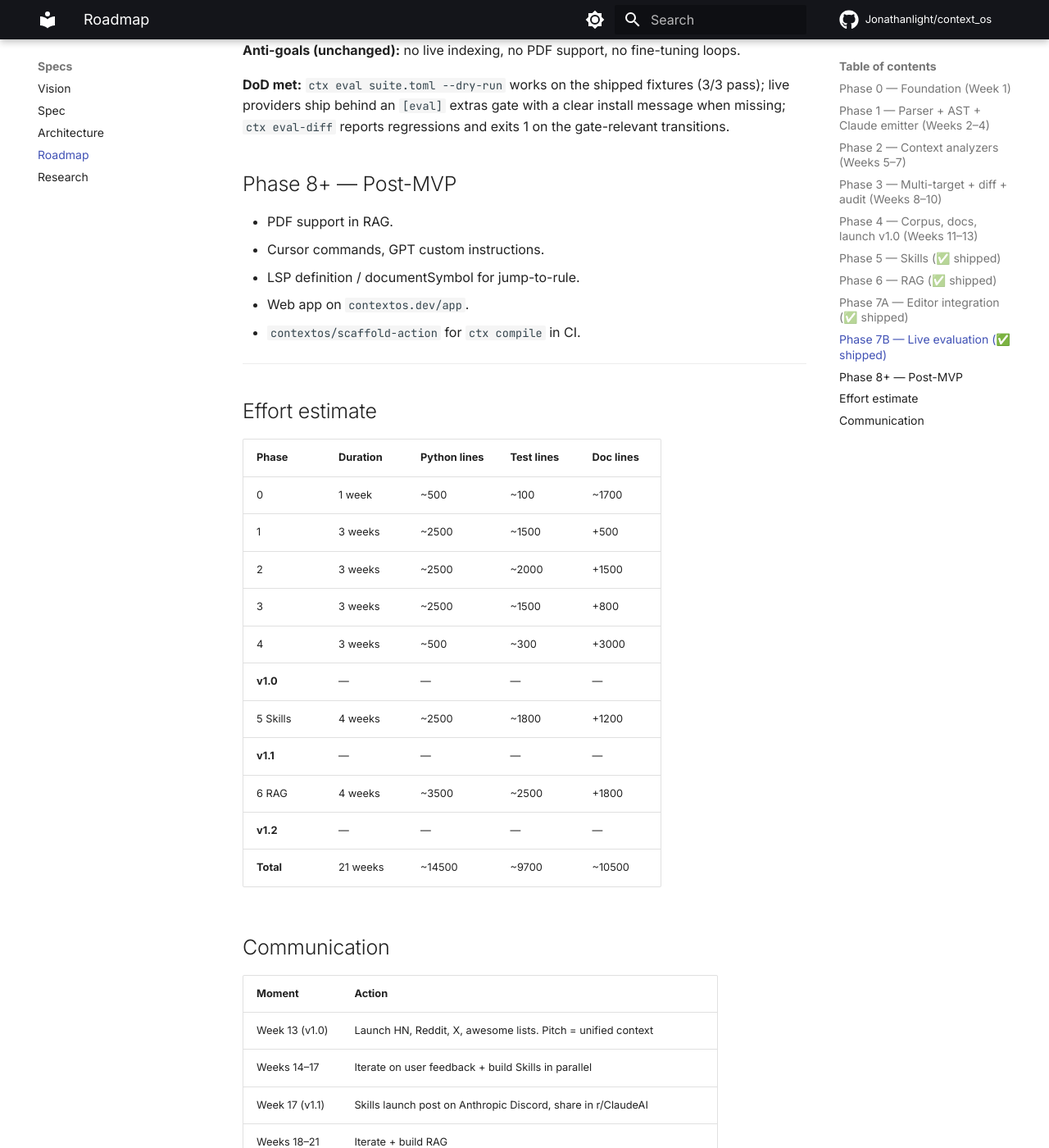
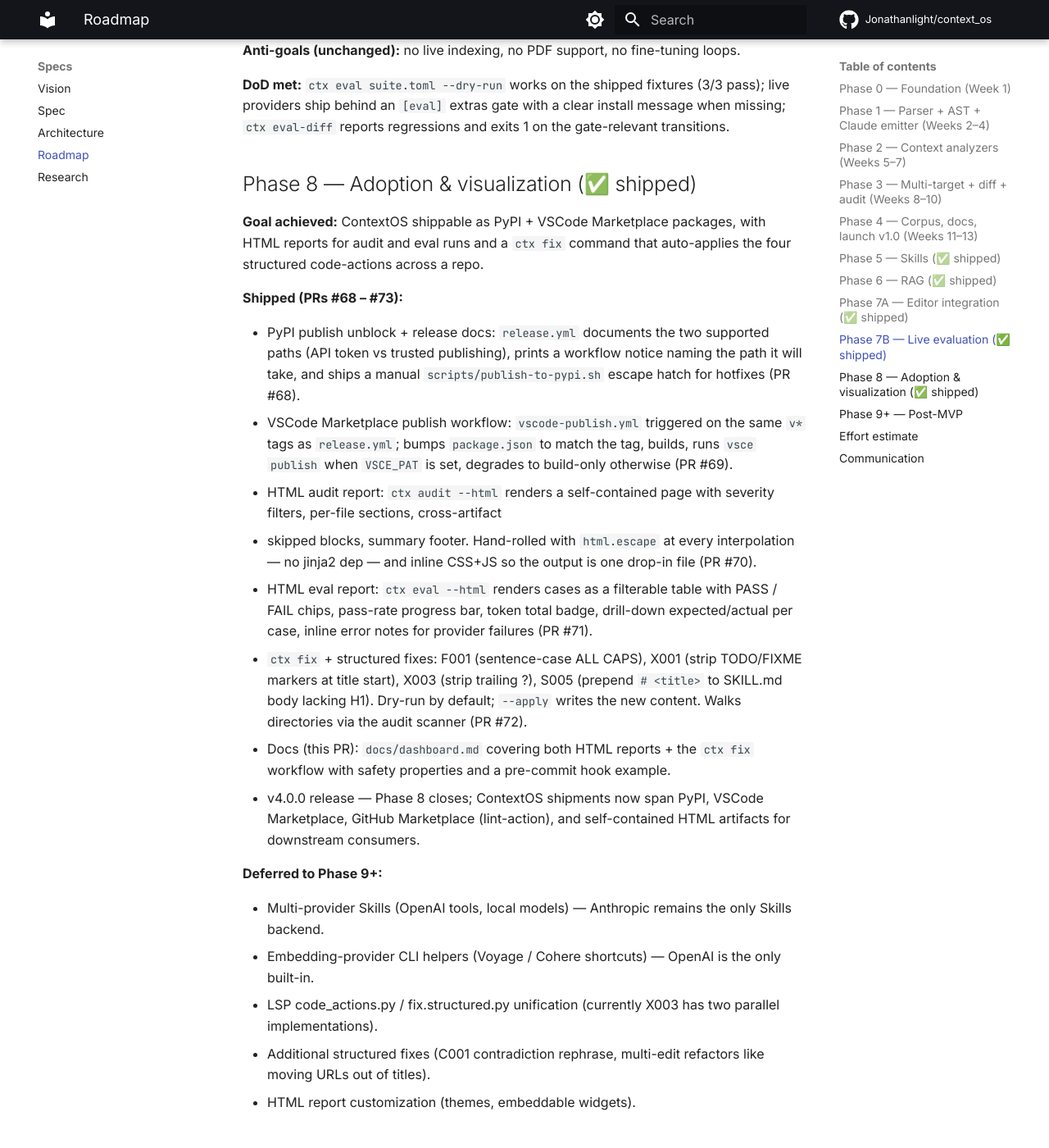
Before and after one commit to Jonathanlight/context_os, an MkDocs documentation site: the page built from docs/specs/ROADMAP.md, in a window 1280 px wide and 1400 px high, scrolled down 6669 px. Shown: the whole window at 82% size. Built offline with MkDocs 1.6.1 and Material for MkDocs 9.7.7, drawn with Linux system fonts in a browser that asks for light colours; comment, search, counter and statistics services are not loaded; some of the changed text lies outside the part shown.

Commit message:
phase8(docs): dashboard page + ROADMAP close + v4.0.0 release
Close Phase 8 with the visualization & auto-fix workflow doc, the
ROADMAP update, and the v4.0.0 release marking ContextOS as a
shippable product across PyPI, the VSCode Marketplace, and
self-contained HTML artifacts.

docs/dashboard.md (new):
- Walks through ctx audit --html and ctx eval --html, what the
  output contains, when each shape is useful.
- ctx fix section: the four supported fixes, dry-run by default,
  pre-commit hook example, separate CI gate example with
  `git diff --exit-code`.
- Safety properties spelled out: dry-run default, idempotent,
  conservative (X001 only at title start, F001 uses sentence
  case not title case), no multi-edit fixes yet.

mkdocs.yml:
- New "Visualization & auto-fix" nav entry pointing at
  docs/dashboard.md.

docs/specs/ROADMAP.md:
- Phase 8 flipped to ✅ shipped with the full PR list (#68-#73)
  and per-milestone summary.
- Deferred-to-Phase-9+ list: multi-provider Skills, embedding
  CLI helpers, LSP/fix dedup, additional structured fixes,
  HTML report customization.

Version bump:
- pyproject.toml 3.0.0 -> 4.0.0 (semver major: new conceptual
  surface — auto-fix + shippable artifacts on top of the v3 lint
  + eval base). No backwards-incompatible API changes; v3.x
  consumers keep working unchanged.
- src/contextos/__init__.py same.
- ctx --version verified to print "contextos 4.0.0".

CHANGELOG:
- New [4.0.0] entry enumerating every Phase 8 deliverable
  (#68-#73), the new ctx fix subcommand, --html on audit/eval,
  the new vscode-publish.yml workflow, plus the documented
  limitations (LSP/fix dedup pending, PyPI + Marketplace one-time
  setup required, no multi-edit fixes).

README:
- Status section flipped to v4.0.0 shipped; phase matrix shows
  Phase 8 ✅ and a new Phase 9+ row for deferred items.
- CLI surface table gains ctx fix.
- Mention --html on audit/eval explicitly below the table.

Validation:
- mkdocs build --strict clean (new dashboard.md validates, all
  internal links resolve).
- pytest -q --no-cov — 1129 passing, 1 skipped (no code touched).
- mypy --strict clean on 167 source files.
- ruff check clean.
- ctx --version prints "contextos 4.0.0".

```diff
--- a/docs/specs/ROADMAP.md
+++ b/docs/specs/ROADMAP.md
@@ -291,13 +291,68 @@
 gate with a clear install message when missing; `ctx eval-diff`
 reports regressions and exits 1 on the gate-relevant transitions.
 
-## Phase 8+ — Post-MVP
+## Phase 8 — Adoption & visualization (✅ shipped)
+
+**Goal achieved:** ContextOS shippable as PyPI + VSCode Marketplace
+packages, with HTML reports for audit and eval runs and a
+``ctx fix`` command that auto-applies the four structured
+code-actions across a repo.
+
+**Shipped (PRs #68 – #73):**
+
+- PyPI publish unblock + release docs: ``release.yml`` documents
+  the two supported paths (API token vs trusted publishing), prints
+  a workflow notice naming the path it will take, and ships a
+  manual ``scripts/publish-to-pypi.sh`` escape hatch for hotfixes
+  (PR #68).
+- VSCode Marketplace publish workflow: ``vscode-publish.yml``
+  triggered on the same ``v*`` tags as ``release.yml``; bumps
+  ``package.json`` to match the tag, builds, runs ``vsce publish``
+  when ``VSCE_PAT`` is set, degrades to build-only otherwise
+  (PR #69).
+- HTML audit report: ``ctx audit --html`` renders a self-contained
+  page with severity filters, per-file sections, cross-artifact
+  + skipped blocks, summary footer. Hand-rolled with
+  ``html.escape`` at every interpolation — no jinja2 dep — and
+  inline CSS+JS so the output is one drop-in file (PR #70).
+- HTML eval report: ``ctx eval --html`` renders cases as a
+  filterable table with PASS / FAIL chips, pass-rate progress
+  bar, token total badge, drill-down expected/actual per case,
+  inline error notes for provider failures (PR #71).
+- ``ctx fix`` + structured fixes: F001 (sentence-case ALL CAPS),
+  X001 (strip TODO/FIXME markers at title start), X003 (strip
+  trailing ?), S005 (prepend ``# <title>`` to SKILL.md body
+  lacking H1). Dry-run by default; ``--apply`` writes the new
+  content. Walks directories via the audit scanner (PR #72).
+- Docs (this PR): ``docs/dashboard.md`` covering both HTML
+  reports + the ``ctx fix`` workflow with safety properties and
+  a pre-commit hook example.
+- v4.0.0 release — Phase 8 closes; ContextOS shipments now span
+  PyPI, VSCode Marketplace, GitHub Marketplace (lint-action), and
+  self-contained HTML artifacts for downstream consumers.
+
+**Deferred to Phase 9+:**
+
+- Multi-provider Skills (OpenAI tools, local models) — Anthropic
+  remains the only Skills backend.
+- Embedding-provider CLI helpers (Voyage / Cohere shortcuts) —
+  OpenAI is the only built-in.
+- LSP code_actions.py / fix.structured.py unification (currently
+  X003 has two parallel implementations).
+- Additional structured fixes (C001 contradiction rephrase,
+  multi-edit refactors like moving URLs out of titles).
+- HTML report customization (themes, embeddable widgets).
+
+## Phase 9+ — Post-MVP
 
 - PDF support in RAG.
 - Cursor commands, GPT custom instructions.
 - LSP definition / documentSymbol for jump-to-rule.
 - Web app on `contextos.dev/app`.
 - `contextos/scaffold-action` for `ctx compile` in CI.
+- Multi-provider Skills (OpenAI tools, local models).
+- Embedding-provider CLI helpers.
+- LSP/fix de-dup.
 
 ---
 
--- a/mkdocs.yml
+++ b/mkdocs.yml
@@ -65,6 +65,7 @@
   - Getting started: getting-started.md
   - Editor integration: editor.md
   - Live evaluation: eval.md
+  - Visualization & auto-fix: dashboard.md
   - Releasing: release.md
   - Specs:
       - Vision: specs/VISION.md
--- a/pyproject.toml
+++ b/pyproject.toml
@@ -4,7 +4,7 @@
 
 [project]
 name = "context-os"
-version = "3.0.0"
+version = "4.0.0"
 description = "The Operating System for LLM Context — analyze, generate, and compare LLM context artifacts."
 authors = [{ name = "Jonathan KABLAN" }]
 requires-python = ">=3.12"
--- a/src/contextos/__init__.py
+++ b/src/contextos/__init__.py
@@ -7,6 +7,6 @@
 
 from __future__ import annotations
 
-__version__ = "3.0.0"
+__version__ = "4.0.0"
 
 __all__ = ["__version__"]
```
Also changed, not shown: CHANGELOG.md (+85 -0 lines), README.md (+11 -5 lines), docs/dashboard.md (added, +146 -0 lines).
